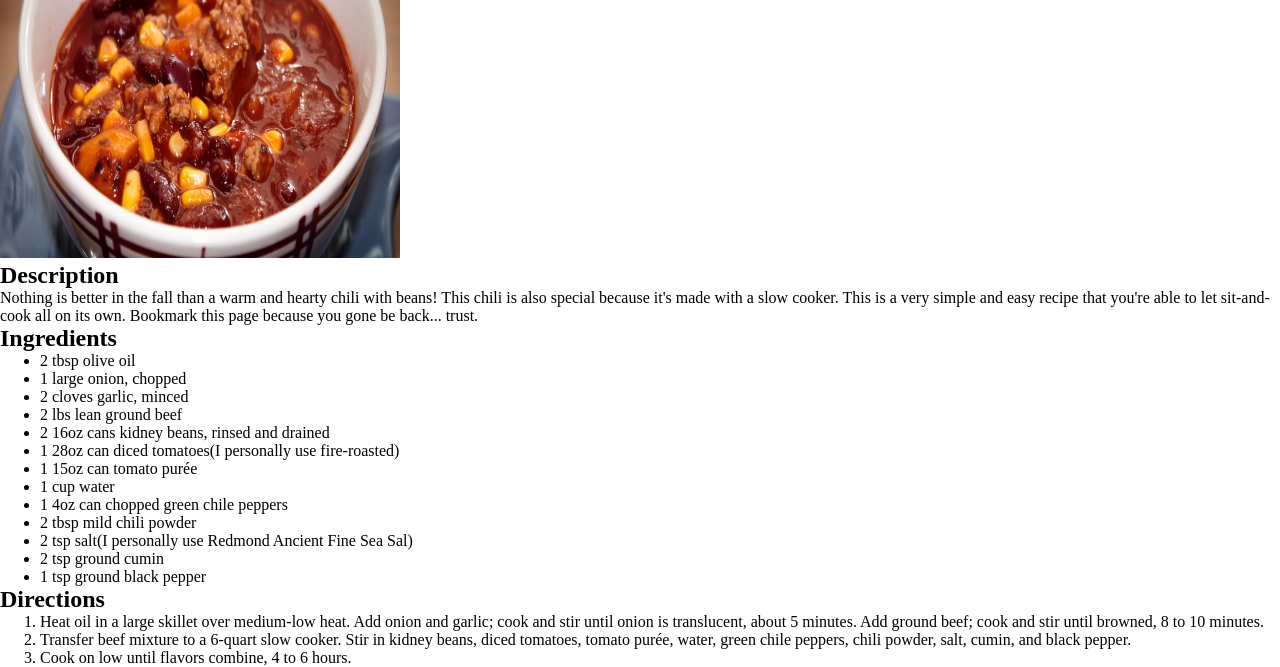
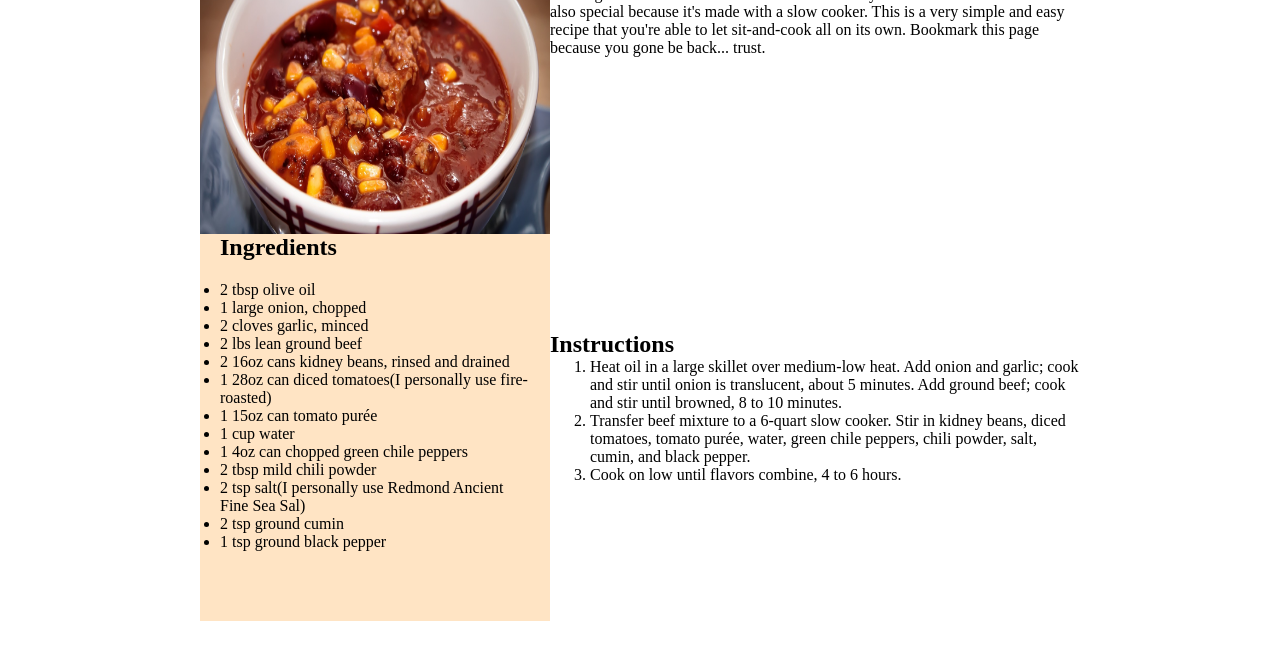
Before and after one commit to GogglesTv/odin-recipes-revised, a plain HTML site: page recipes/chili.html in a window 1280 px wide. Shown: the part 179-846 px from the top of the page. After the commit the page ends 800 px from the top, so only its background shows below. Drawn offline with Linux system fonts and the light colour scheme.

Commit message:
Styled the recipe image and ingredients elements

```diff
--- a/recipes/chili.html
+++ b/recipes/chili.html
@@ -7,22 +7,14 @@
     <link rel="stylesheet" href="../styles/styles.css" />
   </head>
   <body id="chili">
-    <h1>Homemade Chili</h1>
-
+    <section class="img-recipe">
       <img
         src="../img/chili-con-carne-378952_1280-chili-recipe.jpg"
         class="chili-recipe"
         alt="A bowl of chili topped with cheese with a side of chips"
       />
 
-    <h2>Description</h2>
-    <p>
-      Nothing is better in the fall than a warm and hearty chili with beans!
-      This chili is also special because it's made with a slow cooker. This is a
-      very simple and easy recipe that you're able to let sit-and-cook all on
-      its own. Bookmark this page because you gone be back... trust.
-    </p>
-
+      <div class="ingredients">
         <h2>Ingredients</h2>
         <ul>
           <li>2 tbsp olive oil</li>
@@ -39,20 +31,36 @@
           <li>2 tsp ground cumin</li>
           <li>1 tsp ground black pepper</li>
         </ul>
+      </div>
+    </section>
 
-    <h2>Directions</h2>
+    <section class="title-desc-directions">
+      <div class="title-desc">
+        <h1 class="recipe-title">Homemade Chili</h1>
+        <!-- <h2>Description</h2> -->
+        <p class="recipe-description">
+          Nothing is better in the fall than a warm and hearty chili with beans!
+          This chili is also special because it's made with a slow cooker. This
+          is a very simple and easy recipe that you're able to let sit-and-cook
+          all on its own. Bookmark this page because you gone be back... trust.
+        </p>
+      </div>
+      <div class="recipe-directions">
+        <h2>Instructions</h2>
         <ol>
           <li>
-        Heat oil in a large skillet over medium-low heat. Add onion and garlic;
-        cook and stir until onion is translucent, about 5 minutes. Add ground
-        beef; cook and stir until browned, 8 to 10 minutes.
+            Heat oil in a large skillet over medium-low heat. Add onion and
+            garlic; cook and stir until onion is translucent, about 5 minutes.
+            Add ground beef; cook and stir until browned, 8 to 10 minutes.
           </li>
           <li>
-        Transfer beef mixture to a 6-quart slow cooker. Stir in kidney beans,
-        diced tomatoes, tomato purée, water, green chile peppers, chili powder,
-        salt, cumin, and black pepper.
+            Transfer beef mixture to a 6-quart slow cooker. Stir in kidney
+            beans, diced tomatoes, tomato purée, water, green chile peppers,
+            chili powder, salt, cumin, and black pepper.
           </li>
           <li>Cook on low until flavors combine, 4 to 6 hours.</li>
         </ol>
+      </div>
+    </section>
   </body>
 </html>
--- a/styles/styles.css
+++ b/styles/styles.css
@@ -13,12 +13,12 @@ header {
 
 body {
   background-color: antiquewhite;
+  padding: 0 200px;
 }
 
 section {
   display: flex;
   justify-content: space-around;
-  margin-top: 30px;
 }
 
 .recipe-link > a {
@@ -45,9 +45,38 @@ section {
 
 body#chili {
   background-color: white;
+  display: flex;
+  /* padding: 30px 200px; */
+}
+
+section.img-recipe,
+section.title-desc-directions {
+  display: flex;
+  flex-direction: column;
+}
+
+section.img-recipe {
+  background-color: bisque;
+  height: 100vh;
+}
+
+section.img-recipe > img {
+  margin-top: 100px;
+}
+
+section.img-recipe > div.ingredients {
+  margin-bottom: 50px;
+}
+
+section.img-recipe > div.ingredients > h2 {
+  padding-left: 20px;
+}
+
+section.img-recipe > div.ingredients > ul {
+  padding: 20px;
 }
 
 .chili-recipe {
-  height: 400px;
-  width: 400px;
+  height: 350px;
+  width: 350px;
 }
```
Lines whose indentation alone changed are shown as unchanged.
